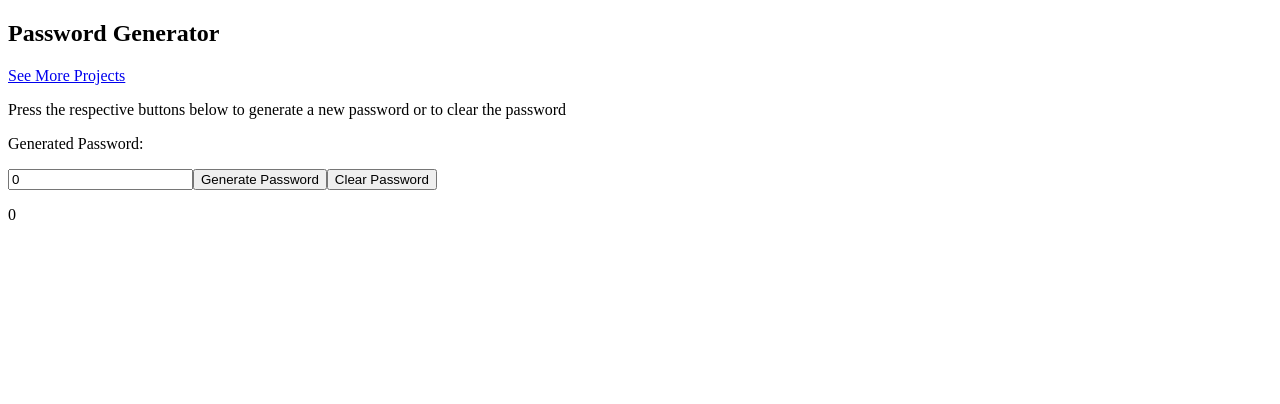
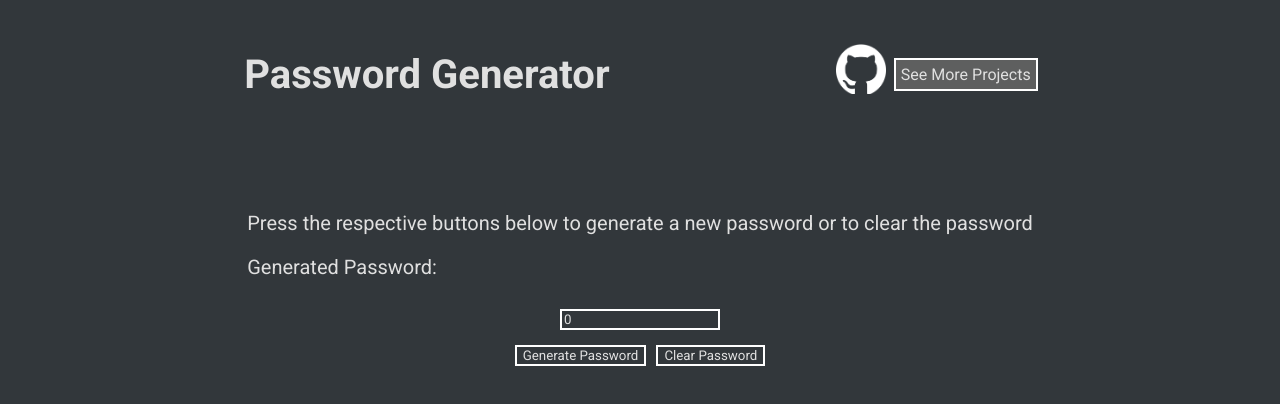
Before and after one commit to Shavaizz/passwordGen, a React (Vite) app: page / in a window 1280 px wide. Shown: the top 404 px of the page. Built offline with nearby package versions, Linux system fonts and the light colour scheme.

Commit message:
Updated some errors in the code, added github icon, added the final design on a gray color scheme, added id and className where needed.  Will fix the design if needed.

```diff
--- a/index.html
+++ b/index.html
@@ -4,6 +4,9 @@
     <meta charset="UTF-8" />
     <link rel="icon" type="image/svg+xml" href="/vite.svg" />
     <meta name="viewport" content="width=device-width, initial-scale=1.0" />
+    <link rel="preconnect" href="https://fonts.googleapis.com">
+    <link rel="preconnect" href="https://fonts.gstatic.com" crossorigin>
+    <link href="https://fonts.googleapis.com/css2?family=Roboto:ital,wght@0,100;0,300;0,400;0,500;0,700;0,900;1,100;1,300;1,400;1,500;1,700;1,900&display=swap" rel="stylesheet">
     <title>Password Generator In React</title>
   </head>
   <body>
--- a/src/Header.jsx
+++ b/src/Header.jsx
@@ -3,12 +3,15 @@ export default function Header(){
         <>
             <section className="logoAndHeader">
                 <div id="logo">
-                    <h2>
+                    <h1>
                         Password Generator
-                    </h2>
+                    </h1>
                 </div>
                 <div id="headerlink">
-                    <p><a href="github.com/Shavaizz">See More Projects</a></p>
+                <a id="linkwrapper" href="https://github.com/Shavaizz">
+                    <img id="githubico" src="public\github-mark-white.png" alt="" />
+                    <p >See More Projects</p>
+                </a>
                 </div>
             </section>
         </>
--- a/src/Passwordgenblock.jsx
+++ b/src/Passwordgenblock.jsx
@@ -20,22 +20,24 @@ export default function Passwordgenblock(){
         return password;
       }return(
         <>
-
+        <div className="passWrapper">
           <section id="textPortion">
-            Press the respective buttons below to generate a new password or to clear the password
+              <p>Press the respective buttons below to generate a new password or to clear the password</p>
               <p id="genPassString">Generated Password: {password}</p>
           </section>
           <section id="logicPortion">
               <input
-            type="number"
+              type="text" //Changed from number to text to remove the up/down scrolls for a better design
               onChange={handlevaluechange}
               name="Length" id="passwordLengthInput"
               value={valuestring}
               />
+            <div className="buttonWrapperLogic">
               <button type="button" onClick={passwordGeneratorFunction}>Generate Password</button>
               <button type="button"onClick={()=> setPassword("")}>Clear Password</button>
-            <p id="lengthset">{valuestring}</p>
+            </div>
           </section>
+        </div>
         </>
     )
 }
--- a/src/index.css
+++ b/src/index.css
@@ -0,0 +1,79 @@
+*{
+    font-family: "Roboto", sans-serif;
+    background-color:#32373B ;
+    color: #E0E0E0;
+}
+input{
+    text-decoration: none;
+    border: 2px white solid;
+}
+button{
+    text-decoration: none;
+    border: 2px white solid ;
+}
+a{
+    text-decoration: none;
+}
+h1{
+    font-size: 40px;
+}
+/*
+Header Section
+*/
+.logoAndHeader{
+    margin-bottom: 50px;
+}
+
+#headerlink{
+    display: flex;
+    align-items: center;
+    justify-content: center;
+}
+#githubico{
+    width: 50px;
+    height: 50px;
+    padding-right: 10px;
+}
+.logoAndHeader{
+    display: flex;
+    flex-direction: row;
+    justify-content: space-evenly;
+    align-items: center;
+    padding: 10px;
+}
+#linkwrapper{
+    display: flex;
+    flex-direction: row;
+}
+#linkwrapper p{
+    outline: 2px white solid;
+    background-color:#5E5F5F ;
+    padding: 5px;
+}
+
+/*
+Passwordgenblock Section
+*/
+.passWrapper{
+    display: flex;
+    flex-direction: column;
+    align-items: center;
+}
+#textPortion{
+    font-size: 20px;
+}
+#logicPortion{
+    display: flex;
+    flex-direction: column;
+    padding: 10px;
+    align-items: center;
+    justify-content: center;
+}
+#logicPortion input{
+    margin-bottom: 10px;
+    max-width:fit-content;
+}
+#logicPortion button{
+    justify-content: space-evenly;
+    margin: 5px;
+}
```
Also changed, not shown: public/github-mark-white.png (added). Lines whose indentation alone changed are shown as unchanged.
